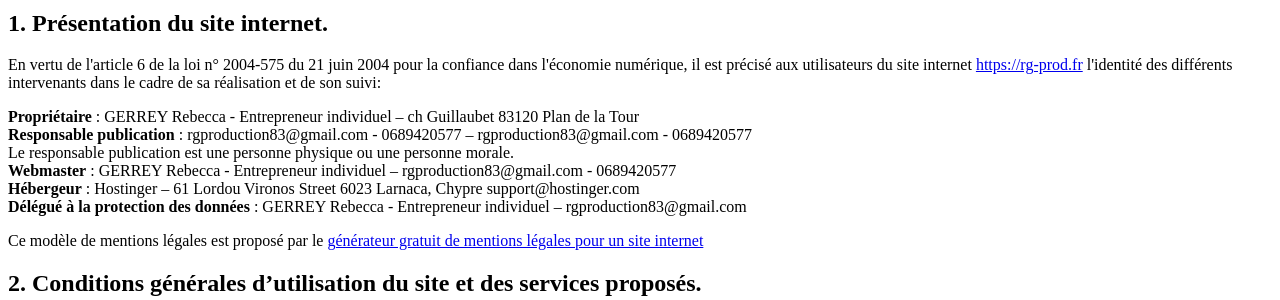
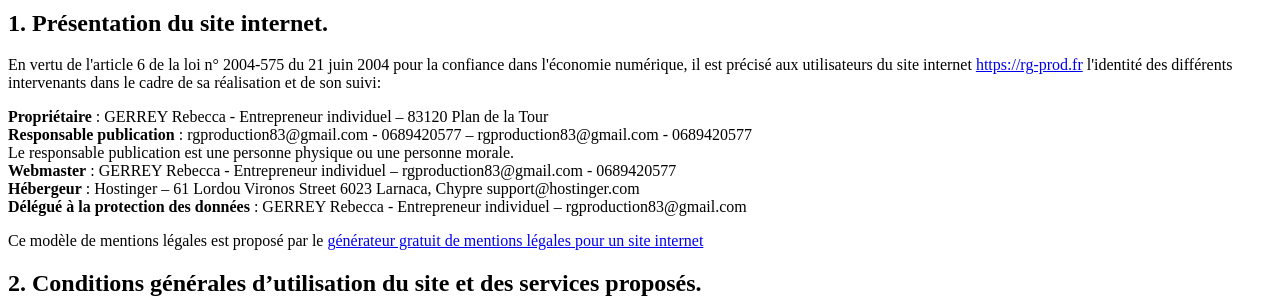
Before and after one commit to REB-G/RG_Production, a Symfony app: template templates/legals_page/legals.html.twig in a window 1280 px wide. Shown: the part 4655-4955 px from the top of the page. Run offline with Twig, Linux system fonts and the light colour scheme; the template is opened without the code that fills it, so the values that code supplies are empty; some libraries are stand-ins or nearby versions; some web fonts are replaced.

Commit message:
Legals changed.

```diff
--- a/templates/legals_page/legals.html.twig
+++ b/templates/legals_page/legals.html.twig
@@ -44,7 +44,7 @@
             </p>
             <p class="legals-section__text">
                 <strong>Propriétaire</strong>
-                :   GERREY Rebecca - Entrepreneur individuel   – ch Guillaubet 83120 Plan de la Tour<br>
+                :   GERREY Rebecca - Entrepreneur individuel   – 83120 Plan de la Tour<br>
                 <strong>Responsable publication</strong>
                 : rgproduction83@gmail.com - 0689420577 – rgproduction83@gmail.com - 0689420577<br>
                 Le responsable publication est une personne physique ou une personne morale.<br>
@@ -240,7 +240,7 @@
                 <p class="legals-section__text">
                     GERREY Rebecca - Entrepreneur individuel – DPO, GERREY Rebecca - Entrepreneur individuel
                     <br>
-                    ch Guillaubet 83120 Plan de la Tour.
+                    83120 Plan de la Tour.
                 </p>
                 <p class="legals-section__text">Dans ce cas, l’Utilisateur doit indiquer les Données Personnelles qu’il souhaiterait que
                     <a href="https://rg-prod.fr">https://rg-prod.fr</a>
```
